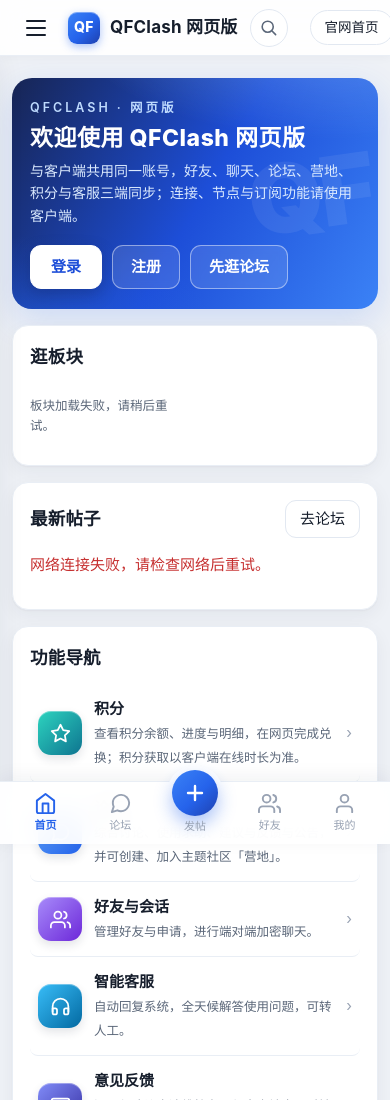
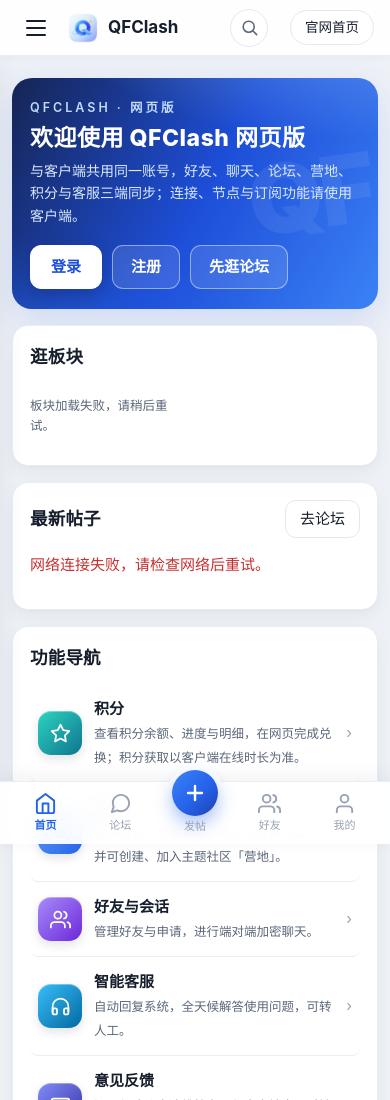
Before and after one commit to a718983610-sys/qfclash-website, a plain HTML site: page webapp/index.html in a window 390 px wide. Shown: the top 1100 px of the page. Drawn offline with Linux system fonts and the light colour scheme; no server answers.

Commit message:
网页版 ui4：顶栏品牌位对齐官网（官方 icon.png 图标＋「QFClash」字标，字号尺寸与两端断点照官网参数）

```diff
--- a/webapp/assets/app.css
+++ b/webapp/assets/app.css
@@ -38,7 +38,8 @@ svg.ico { flex: 0 0 auto; vertical-align: -3px; }
 .hamburger:hover { background: #f0f3f9; }
 .hamburger span { display: block; width: 20px; height: 2px; background: var(--ink); border-radius: 1px; }
 .hamburger[aria-expanded="true"] { background: var(--brand-soft); }
-.brand { display: flex; align-items: center; gap: 10px; font-weight: 700; font-size: 17px; white-space: nowrap; letter-spacing: .2px; }
+.brand { display: flex; align-items: center; gap: 10px; font-weight: 700; font-size: 19px; white-space: nowrap; color: var(--ink); }
+.brand img { width: 34px; height: 34px; border-radius: 8px; display: block; flex: 0 0 auto; }
 .brand-mark { width: 32px; height: 32px; border-radius: 9px; background: var(--brand-grad); color: #fff; display: inline-flex; align-items: center; justify-content: center; font-size: 14px; font-weight: 800; letter-spacing: .5px; flex: 0 0 auto; box-shadow: 0 3px 8px rgba(37, 99, 235, .38), inset 0 1px 0 rgba(255, 255, 255, .35); }
 .topbar-note { color: var(--faint); font-size: 12.5px; overflow: hidden; text-overflow: ellipsis; white-space: nowrap; }
 .site-home-btn { margin-left: auto; flex: 0 0 auto; border: 1px solid var(--line); background: #fff; color: var(--ink); border-radius: 999px; padding: 6px 14px; font-size: 13.5px; text-decoration: none; white-space: nowrap; transition: border-color .15s, color .15s, box-shadow .15s; }
@@ -334,6 +335,8 @@ a.pane-item:hover { background: #f4f7fd; text-decoration: none; }
   .view { padding-left: 12px; padding-right: 12px; }
   .card { padding: 17px; }
   .topbar-note { display: none; }
+  .brand { font-size: 17px; }
+  .brand img { width: 30px; height: 30px; }
   .hero-in { padding: 20px 18px; }
   .hero .hero-title { font-size: 23px; }
   .hero::after { font-size: 96px; }
@@ -374,6 +377,7 @@ a.pane-item:hover { background: #f4f7fd; text-decoration: none; }
   .fab { bottom: 92px; }
 }
 @media (min-width: 960px) { .fab { bottom: 26px; } }
+@media (min-width: 1024px) { .brand { font-size: 20px; } .brand img { width: 36px; height: 36px; } }
 
 .fab { position: fixed; right: 22px; z-index: 44; display: inline-flex; align-items: center; gap: 7px; border: none; border-radius: 999px; padding: 13px 22px; background: var(--brand-grad); color: #fff; font-size: 15px; font-weight: 700; box-shadow: 0 12px 26px rgba(37, 99, 235, .42), inset 0 1px 0 rgba(255, 255, 255, .3); transition: transform .12s, box-shadow .15s; animation: fadeUp .3s ease both; }
 .fab:hover { box-shadow: 0 16px 32px rgba(37, 99, 235, .5), inset 0 1px 0 rgba(255, 255, 255, .3); }
--- a/webapp/index.html
+++ b/webapp/index.html
@@ -4,7 +4,8 @@
 <meta charset="utf-8">
 <meta name="viewport" content="width=device-width, initial-scale=1">
 <title>QFClash 网页版</title>
-<link rel="stylesheet" href="assets/app.css?v=20261024-ui3">
+<link rel="icon" href="assets/icon.png">
+<link rel="stylesheet" href="assets/app.css?v=20261024-ui4">
 <script src="https://accounts.google.com/gsi/client" async defer></script>
 <script type="importmap">
 { "imports": {
@@ -21,7 +22,7 @@
   <button id="hamburger" class="hamburger" type="button" aria-label="打开或关闭侧边菜单" aria-expanded="false">
     <span></span><span></span><span></span>
   </button>
-  <div class="brand"><span class="brand-mark" aria-hidden="true">QF</span>QFClash 网页版</div>
+  <div class="brand"><img src="assets/icon.png" alt="QFClash">QFClash</div>
   <nav class="topnav" aria-label="主导航">
     <a href="#/home" data-route="home">首页</a>
     <a href="#/forum" data-route="forum">论坛</a>
@@ -70,6 +71,6 @@
 </footer>
 
 <script type="module" src="assets/crypto-adapter.js?v=20261024a"></script>
-<script src="assets/app.js?v=20261024-ui3"></script>
+<script src="assets/app.js?v=20261024-ui4"></script>
 </body>
 </html>
```
Also changed, not shown: webapp/assets/icon.png (added).
